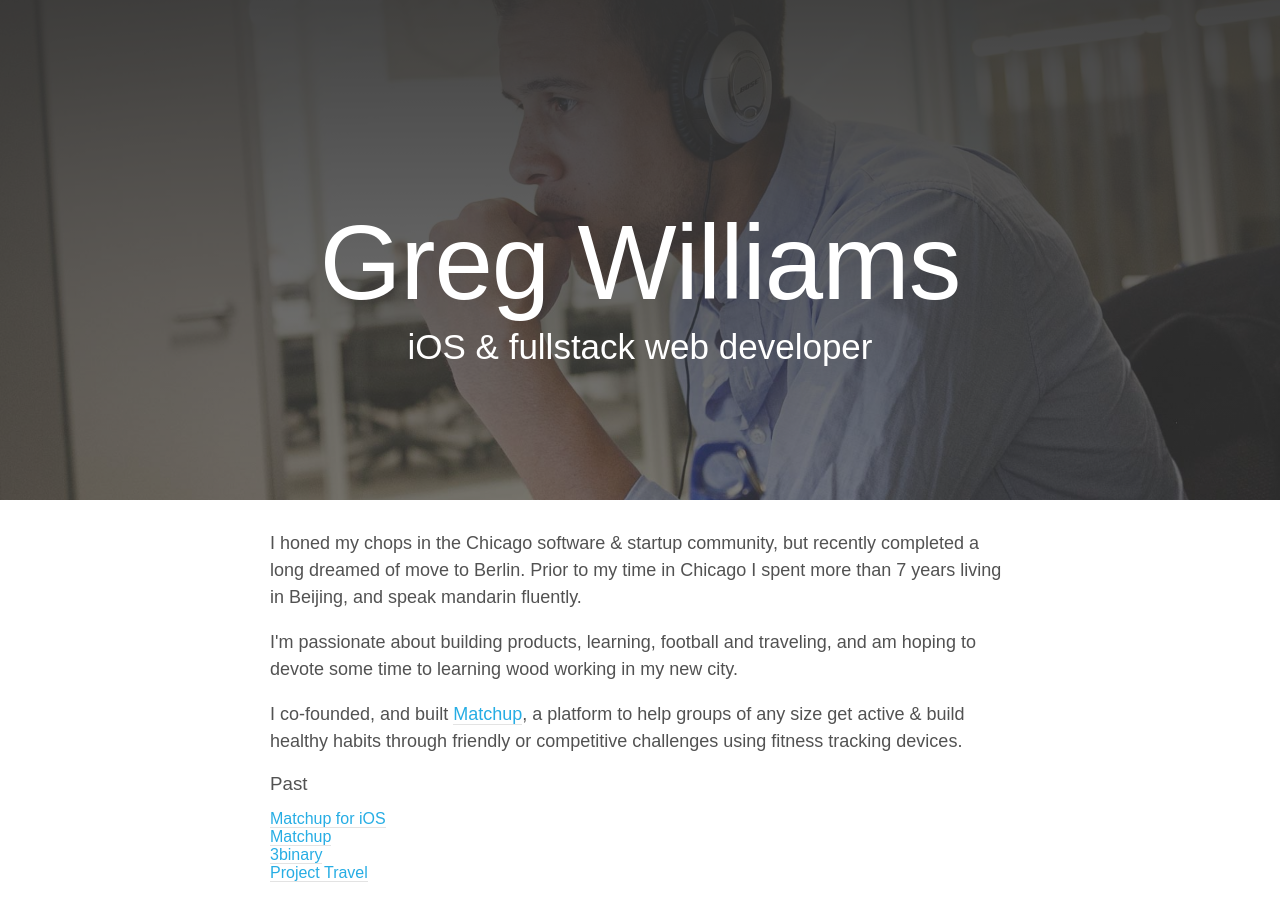
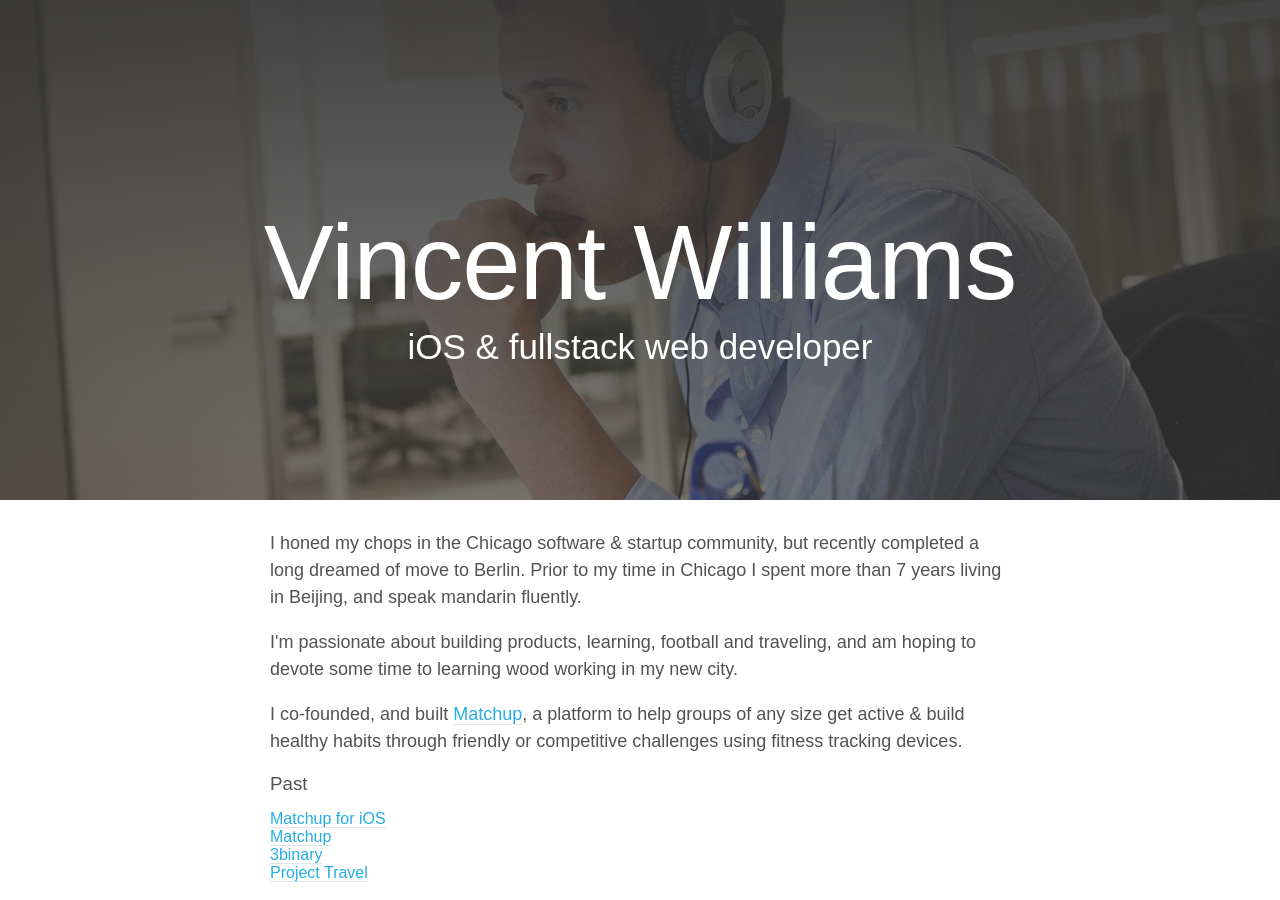
Before and after one commit to vgdub/vgdub.github.io, a Jekyll site: the page built from index.html, in a window 1280 px wide and 900 px high. Built offline with Jekyll 4.4.1, drawn with Linux system fonts in a browser that asks for light colours; nearby versions of some CDN libraries.

Commit message:
updates first name on landing page

```diff
--- a/index.html
+++ b/index.html
@@ -5,7 +5,7 @@ layout: landing
 <section class="hero fade-in" style="background-image:url({{ "/greg-williams-hero.jpg" | prepend: site.baseurl_assets_images }});">
   <div class="section-gradient section-gradient--darker"></div>
   <div class="hero-copy">
-    <h1 class="hero-heading">Greg Williams</h1>
+    <h1 class="hero-heading">Vincent Williams</h1>
     <h3 class="hero-subheading">iOS & fullstack web developer</h3>
   </div>
 
```
